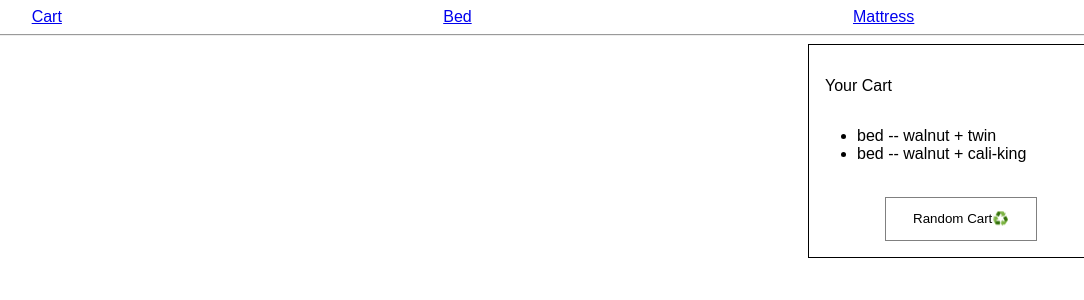
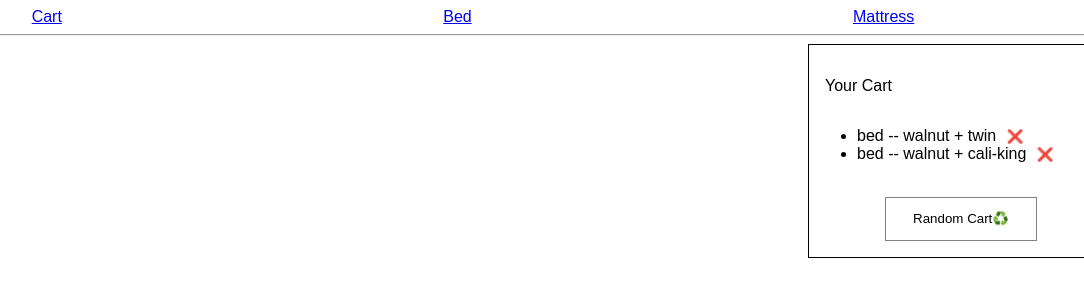
Before and after one commit to alexramos-tech/thuma-challenge, a Next.js app: page / in a window 1280 px wide. Shown: the top 300 px of the page, without its empty margins (167-1251 px from the left). Built offline with nearby package versions, Linux system fonts and the light colour scheme.

Commit message:
Add a remove from cart button to the cart items

```diff
--- a/api/cart.js
+++ b/api/cart.js
@@ -27,3 +27,9 @@ export function getRandomCart() {
   const cartSize = rand % 3 === 0 ? 2 : rand % 2 === 0 ? 1 : 0;
   return getCartOfSize(cartSize);
 }
+
+export function removeItem(cart, index) {
+  const cartWithOutItem = [...cart];
+  cartWithOutItem.splice(index, 1);
+  return cartWithOutItem;
+}
--- a/components/CartDebug.js
+++ b/components/CartDebug.js
@@ -1,4 +1,5 @@
-import { getRandomCart } from "../api/cart";
+import { getRandomCart, removeItem } from "../api/cart";
+import CloseButton from "./CloseButton";
 
 export default function CartDebug({ cart, setCart }) {
   return (
@@ -27,9 +28,12 @@ export default function CartDebug({ cart, setCart }) {
         ) : (
           cart.map((cartItem, index) => (
             <li key={index} suppressHydrationWarning>
-              {`${cartItem.name} -- ${Object.keys(cartItem.variation)
-                .map((key) => cartItem.variation[key])
-                .join(" + ")} `}
+              <div>
+                {`${cartItem.name} -- ${Object.keys(cartItem.variation)
+                  .map((key) => cartItem.variation[key])
+                  .join(" + ")} `}
+                <CloseButton onClick={() => setCart(removeItem(cart, index))} />
+              </div>
             </li>
           ))
         )}
@@ -41,7 +45,8 @@ export default function CartDebug({ cart, setCart }) {
           style={{
             background: "transparent",
             padding: "1em 2em",
-            border: "1px solid gray"
+            border: "1px solid gray",
+            cursor: "pointer"
           }}
           onClick={() => setCart(getRandomCart())}
         >
--- a/components/CloseButton.js
+++ b/components/CloseButton.js
@@ -1,6 +1,6 @@
 export default function CloseButton({ onClick }) {
   return (
-    <button onClick={onClick} style={{ border: 0, background: "transparent" }}>
+    <button onClick={onClick} style={{ border: 0, background: "transparent", cursor: "pointer" }}>
       <span role="img" aria-label={`remove item link`}>
         ❌
       </span>
```
